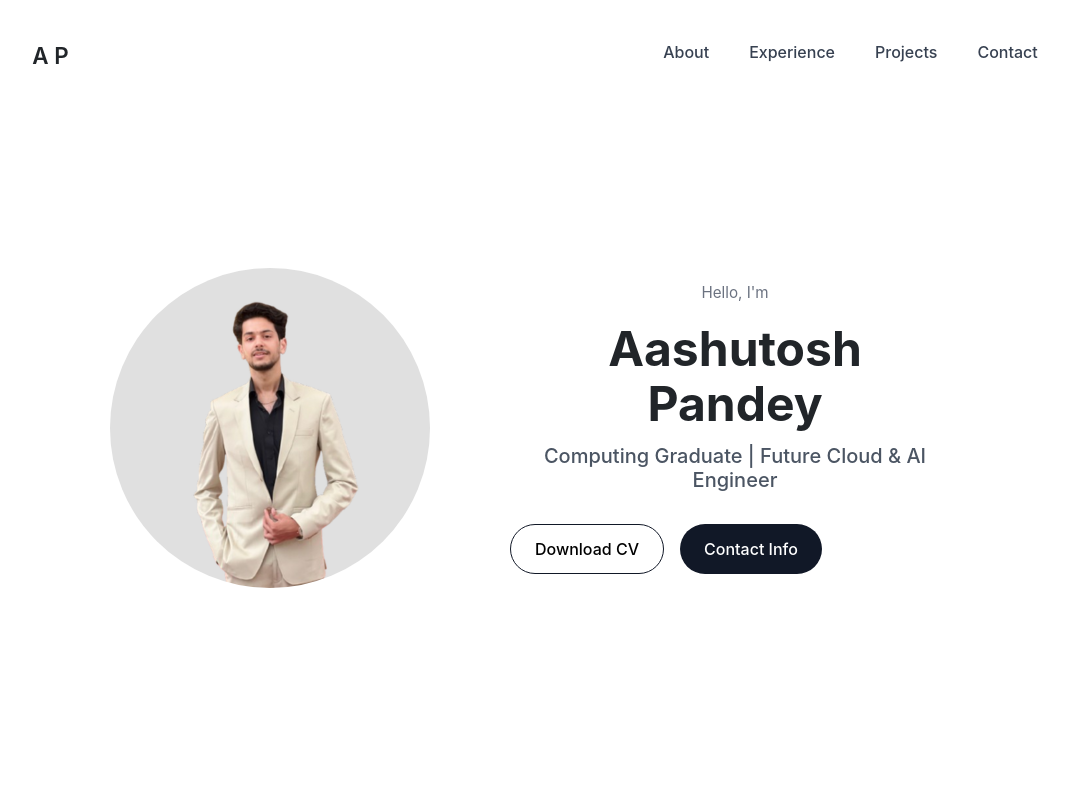
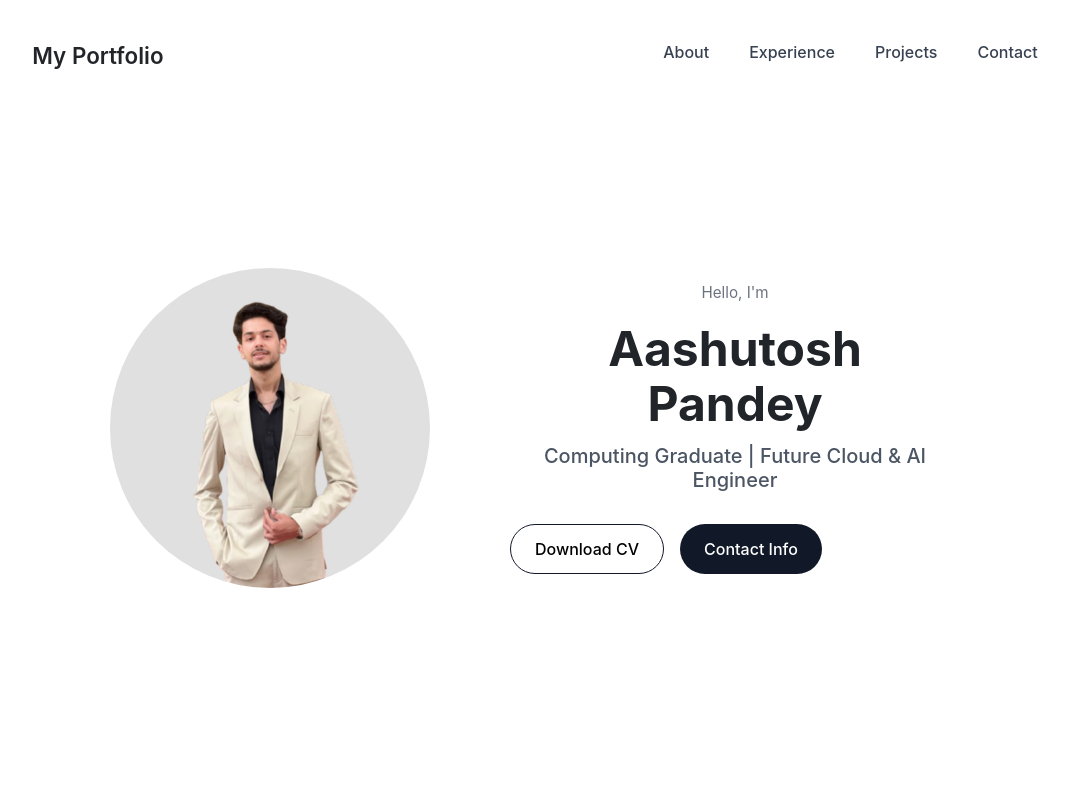
Before and after one commit to aashutoshpandey11/aashutosh-portfolio, a React (Vite) app: page / in a window 1280 px wide. Shown: the top 800 px of the page, without its empty margins (105-1174 px from the left). Built offline with nearby package versions, Linux system fonts and the light colour scheme.

Commit message:
Update Hero file

```diff
--- a/src/components/Hero.jsx
+++ b/src/components/Hero.jsx
@@ -10,7 +10,7 @@ const Hero = () => {
 
         {/* NAVBAR */}
         <header className="navbar">
-          <h2 className="brand">A P</h2>
+          <h2 className="brand">My Portfolio</h2>
 
           <ul className="nav-links">
             <li>About</li>
```
